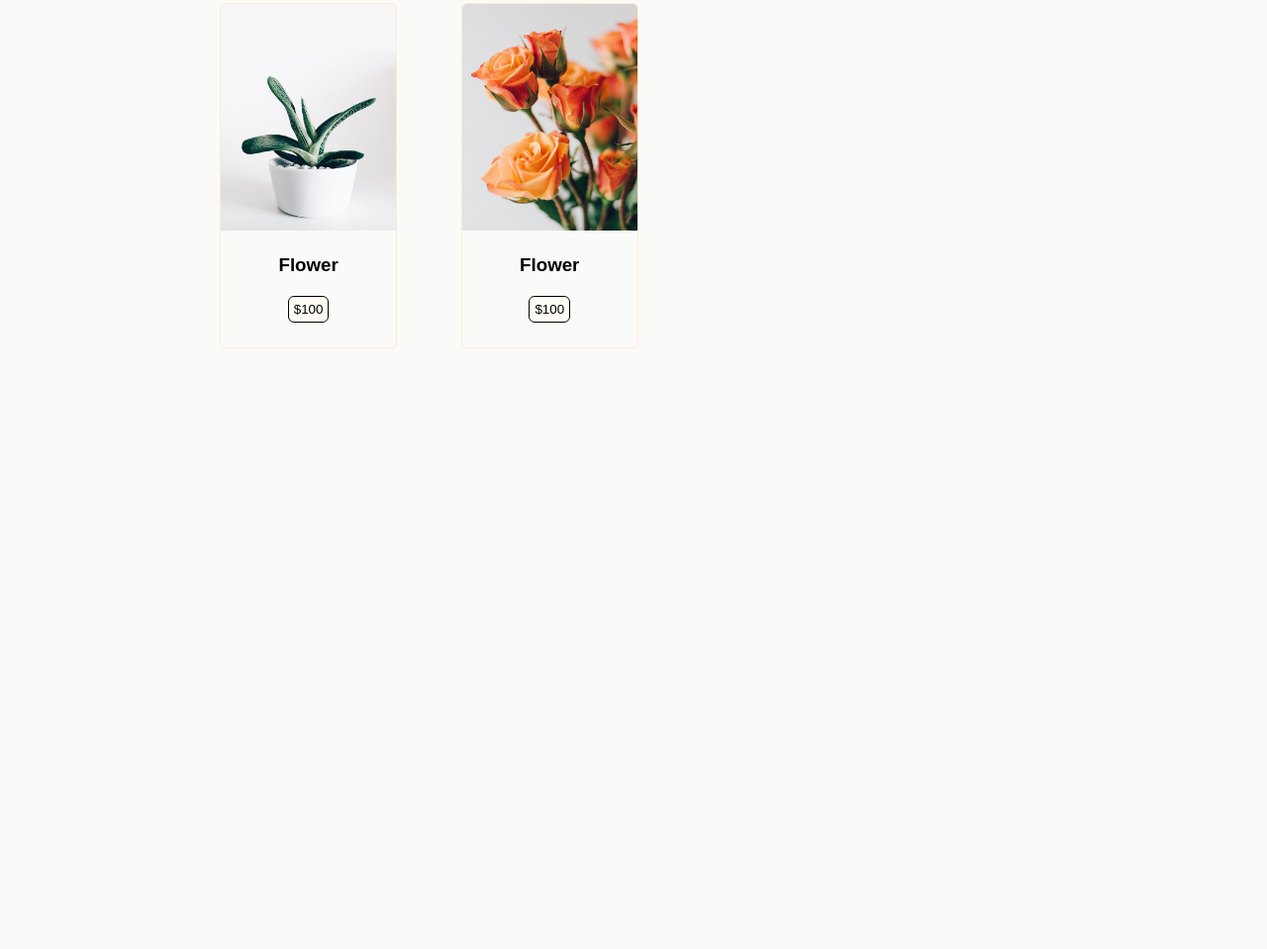
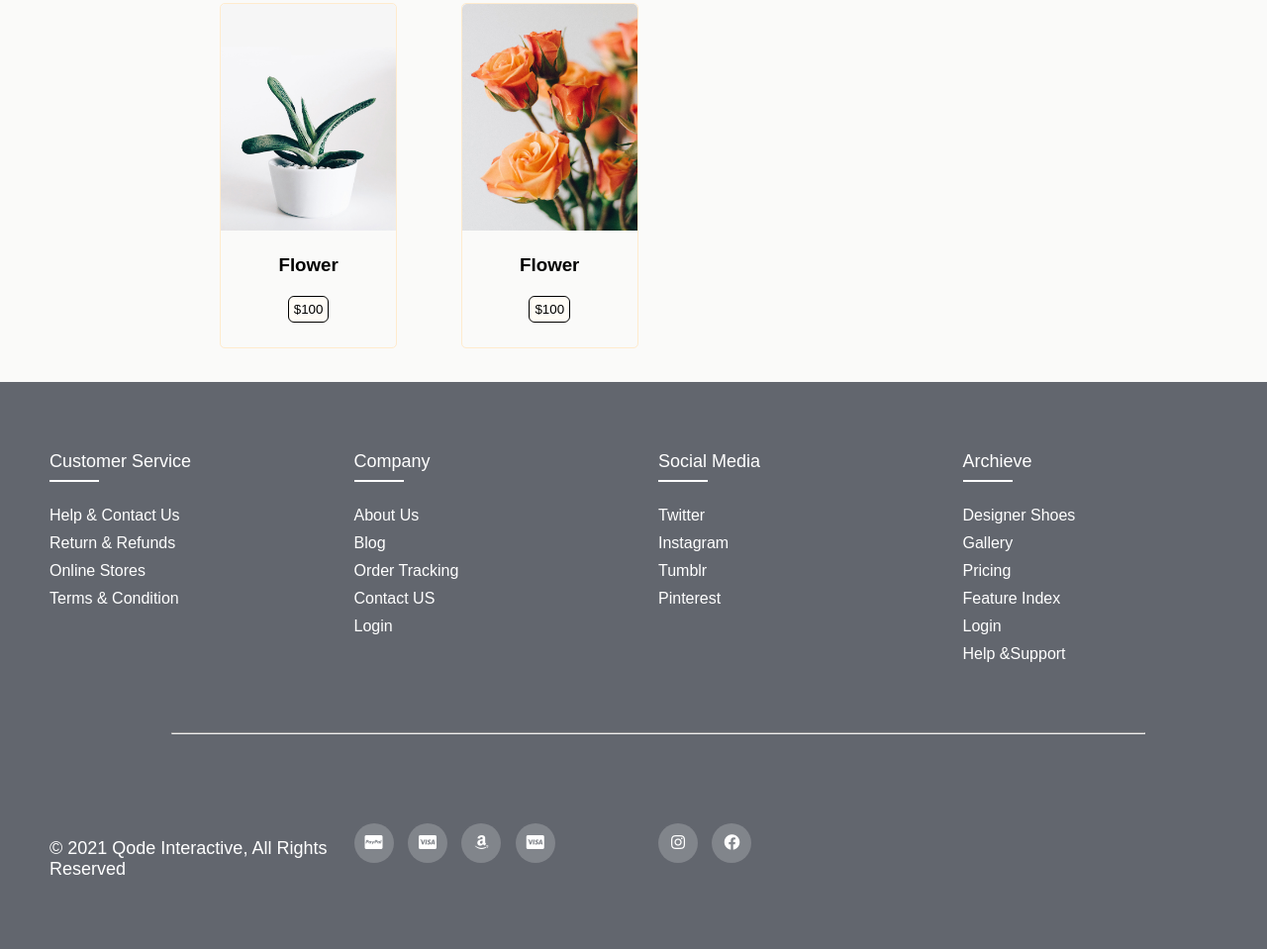
Before and after one commit to SanakShres/webProject, a plain HTML site: page index.html in a window 1280 px wide. Shown: the part 1510-2469 px from the top of the page at 99% size. Before the commit the page ends 1896 px from the top, so only its background shows below. Drawn offline with nearby package versions, Linux system fonts and the light colour scheme.

Commit message:
Changes with seperate Css file

```diff
--- a/index.html
+++ b/index.html
@@ -18,8 +18,13 @@
       href="https://cdnjs.cloudflare.com/ajax/libs/OwlCarousel2/2.3.4/assets/owl.carousel.min.css"
     />
 
+<!-- fontawesome CDN -->
+    <link rel="stylesheet" type="text/css" href="https://cdnjs.cloudflare.com/ajax/libs/font-awesome/5.15.3/css/all.min.css">
+
     <!-- custom css -->
     <link rel="stylesheet" href="./style.css" />
+    <link rel="stylesheet" href="./style1.css" />
+
   </head>
   <body>
     <div class="main-wrapper">
@@ -460,6 +465,88 @@
 </div>
 <!-- Catgeory all  ends -->
 
+
+<!-- Footer Starts -->
+
+<footer class="footer">
+  <div class="footer-container">
+      <div class="row">
+          <div class="footer-col">
+              <h4>Customer Service</h4>
+              <ul>
+                  <li><a href="#">Help & Contact Us</a></li>
+                  <li><a href="#">Return & Refunds</a></li>
+                  <li><a href="#">Online Stores</a></li>
+                  <li><a href="#">Terms & Condition</a></li>
+              </ul>
+          </div>
+
+          <div class="footer-col">
+              <h4>Company</h4>
+              <ul>
+                  <li><a href="#">About Us</a></li>
+                  <li><a href="#">Blog</a></li>
+                  <li><a href="#">Order Tracking</a></li>
+                  <li><a href="#">Contact US</a></li>
+                  <li><a href="#">Login</a></li>
+              </ul>
+          </div>
+
+          <div class="footer-col">
+              <h4>Social Media</h4>
+              <ul>
+                  <li><a href="#">Twitter</a></li>
+                  <li><a href="#">instagram</a></li>
+                  <li><a href="#">Tumblr</a></li>
+                  <li><a href="#">Pinterest</a></li>
+              </ul>
+          </div>
+
+          <div class="footer-col">
+              <h4>Archieve</h4>
+              <ul>
+                  <li><a href="#">Designer Shoes</a></li>
+                  <li><a href="#">Gallery</a></li>
+                  <li><a href="#">Pricing</a></li>
+                  <li><a href="#">feature Index</a></li>
+                  <li><a href="#">Login</a></li>
+                  <li><a href="#">Help &Support</a></li>
+              </ul>
+          </div>
+
+
+
+
+
+      </div>
+           <hr class="rounded">
+
+             <div class="row">
+                  <div class="footer-base">
+                      <p>© 2021 Qode Interactive, All Rights Reserved</p>
+                  </div>
+              <div class="footer-base">
+                  <div class="icons">
+                   <a href="#"><i class="fab fa-cc-paypal"></i></i></a>
+                  <a href="#"><i class="fab fa-cc-visa"></i></a>
+                  <a href="#"><i class="fab fa-amazon"></i></a>
+                  <a href="#"><i class="fab fa-cc-visa"></i></a>
+                  </div>
+              </div>
+
+               <div class="footer-base">
+                  <div class="icons">
+                  <a href="#"><i class="fab fa-instagram"></i></i></a>
+                  <a href="#"><i class="fab fa-facebook"></i></a>
+                  </div>
+              </div>
+             </div>
+
+  </div>
+</footer>
+
+<!-- Footer Ends -->
+
     <script src="https://code.jquery.com/jquery-3.6.0.js"></script>
     <script
       src="https://cdnjs.cloudflare.com/ajax/libs/jquery/3.6.0/jquery.min.js"
--- a/style.css
+++ b/style.css
@@ -510,84 +510,3 @@ section.banner-slides-container > .banner-slider > .banner-slider__text > .banne
   -webkit-line-clamp: 3;
 }
 /*# sourceMappingURL=style.css.map */
-
-
-
-/* css for second pagee  categories */
-
-.card-links li a{
-  text-decoration: none;
-
-}
-.card-links li {
-  list-style: none;
-}
-
-.cards{
-  cursor: pointer;
-  width: 20%;
-
-  border-radius: 5px;
-  margin: 30px;
-  display: inline-block;
-  border: .5px solid blanchedalmond;
-  overflow:hidden;
-
-
-}
-.cards:hover{
-  box-shadow: 2px 2px 10px black;
-  transition: .3s;
-}
-.image img{
-  width: 100%;
-  height: 50%;
-  border-top-right-radius: 5px;
-  border-top-left-radius:5px ;
-}
-
-.image img:hover{
-  transform: scale(1.1);
-  transition: .5s;
-
-
-}
-.card_desc{
-  text-align: center;
-  padding-top: 20px;
-  padding-left: 5px;
-  padding-right: 5px;
-  padding-bottom: 5px;
-}
-button{
-  margin: 20px 0;
-  border: 1px solid black;
-  background-color:rgb(255, 252, 246);
-  padding: 5px;
-  border-radius: 6px;
-}
-
-
-
-button:hover{
-  cursor: pointer;
-  background-color: black;
-  color: #90e8e8;
-  transform: scale(1.2);
-  transition: .5s;
-}
-.container {
-width: 70%;
-margin-right: auto;
-margin-left: auto;
-}
-.card-links{
-  padding-top: 20px;
-  padding-left: 200px;
-  margin: 20px;
-
-
-}
-.card-links a{
-  text-decoration: none;
- }
--- /dev/null
+++ b/style1.css
@@ -0,0 +1,223 @@
+/* css for second pagee  categories Starts */
+
+.card-links li a{
+    text-decoration: none;
+
+  }
+  .card-links li {
+    list-style: none;
+  }
+
+  .cards{
+    cursor: pointer;
+    width: 20%;
+
+    border-radius: 5px;
+    margin: 30px;
+    display: inline-block;
+    border: .5px solid blanchedalmond;
+    overflow:hidden;
+
+
+  }
+  .cards:hover{
+    box-shadow: 2px 2px 10px black;
+    transition: .3s;
+  }
+  .image img{
+    width: 100%;
+    height: 50%;
+    border-top-right-radius: 5px;
+    border-top-left-radius:5px ;
+  }
+
+  .image img:hover{
+    transform: scale(1.1);
+    transition: .5s;
+
+
+  }
+  .card_desc{
+    text-align: center;
+    padding-top: 20px;
+    padding-left: 5px;
+    padding-right: 5px;
+    padding-bottom: 5px;
+  }
+  button{
+    margin: 20px 0;
+    border: 1px solid black;
+    background-color:rgb(255, 252, 246);
+    padding: 5px;
+    border-radius: 6px;
+  }
+
+
+
+  button:hover{
+    cursor: pointer;
+    background-color: black;
+    color: #90e8e8;
+    transform: scale(1.2);
+    transition: .5s;
+  }
+  .container {
+  width: 70%;
+  margin-right: auto;
+  margin-left: auto;
+  }
+  .card-links{
+    padding-top: 20px;
+    padding-left: 200px;
+    margin: 20px;
+
+
+  }
+  .card-links a{
+    text-decoration: none;
+   }
+
+
+   /* css for second pagee  categories Ends */
+
+
+   /* css for Footer starrts */
+
+   .footer-container{
+    background-color: #62666e;
+    max-width: 100%;
+    margin: auto;
+    padding-left:50px;
+  }
+
+  .row{
+    display: flex;
+    flex-wrap: wrap;
+  }
+
+  ul{
+    list-style: none;
+  }
+
+  .footer-col{
+    width: 25%;
+    padding: 70px 0;
+  }
+
+  .footer-col h4{
+    font-size: 18px;
+    color: #fff;
+    text-transform: capitalize;
+    margin-bottom: 35px;
+    font-weight:500 ;
+    position: relative;
+  }
+
+  .footer-col h4::before{
+    content: '';
+    position: absolute;
+    left: 0;
+    bottom: -10px;
+    background-color: #ffffff;
+    height: 2px;
+    box-sizing: border-box;
+    width: 50px;
+  }
+  .footer-col ul li:not(:last-child){
+    margin-bottom: 10px;
+  }
+
+  .footer-col ul li a{
+    font-size: 16px;
+    text-transform: capitalize;
+    color: #ffffff;
+    text-decoration: none;
+    font-weight: 300;
+    color: white;
+    display: block;
+    transition: all 0.3s ease;
+  }
+
+  .footer-col ul li a:hover{
+    color: #ffffff;
+    padding-left: 8px;
+  }
+
+  hr.rounded{
+
+    border-radius: 20px;
+    padding-bottom: 0.5px;
+    margin-left: auto;
+    margin-right: auto;
+    margin-bottom: 20px;
+    background-color:white;
+    width: 80%;
+  }
+
+
+
+  .footer-base p{
+    font-size: 18px;
+    color: #fff;
+    margin-top: 15px;
+    text-transform: capitalize;
+
+
+  }
+  .footer-base{
+    width: 25%;
+    padding: 70px 0;
+
+  }
+
+  .footer-base .icons a{
+    display: inline-block;
+    height: 40px;
+    width: 40px;
+    background-color: rgba(255, 255, 255, 0.2);
+    margin: 0 10px 10px 0;
+    text-align: center;
+    line-height: 40px;
+    border-radius: 50%;
+    color: #ffffff;
+    transition: all 0.5s ease;
+
+  }
+
+  .footer-base .icons a:hover{
+    color: #24262b;
+    background-color: #ffffff;
+  }
+
+  /*Responsive*/
+
+  @media(max-width: 767px){
+    .footer-col{
+        width: 50%;
+        margin-bottom: 30px;
+    }
+  }
+
+  @media(max-width:574px){
+    .footer-col{
+        width: 100%;
+
+    }
+  }
+
+  @media(max-width: 767px){
+    .footer-base{
+        width: 50%;
+        margin-bottom: 30px;
+    }
+  }
+
+  @media(max-width:574px){
+    .footer-base{
+        width: 100%;
+
+    }
+  }
+
+
+   /* Css footer Ends */
```
